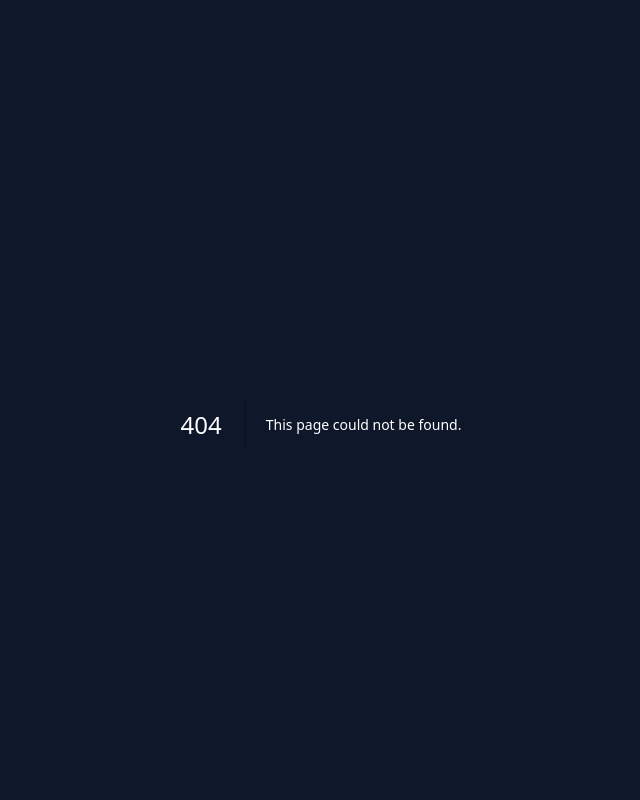
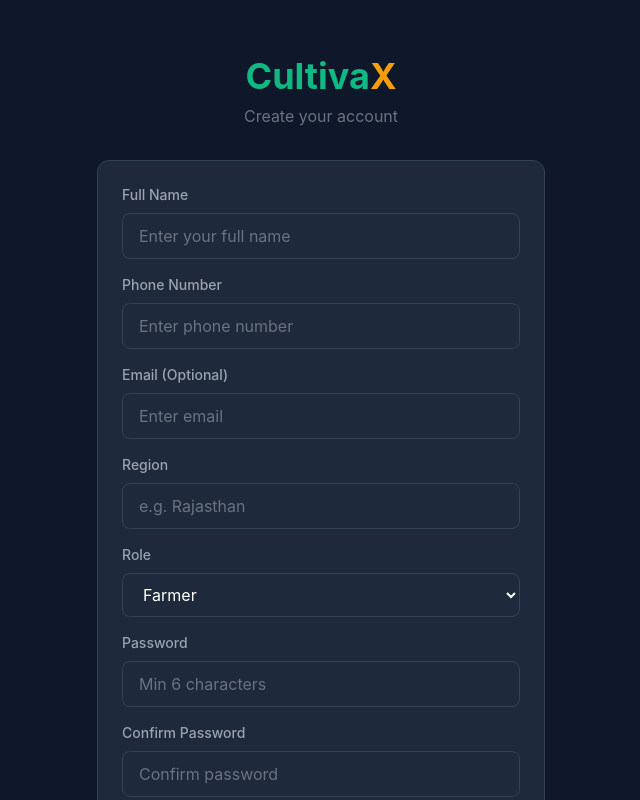
Before and after one commit to malikarpit/cultivax, a Next.js app in the folder frontend/: page /register in a window 1280 px wide. Before the commit this address had no page. Shown: the whole page, without its empty margins (319-959 px from the left). Built offline with nearby package versions, Linux system fonts and the light colour scheme.

Commit message:
feat: add login and registration pages

```diff
--- /dev/null
+++ b/frontend/src/app/login/page.tsx
@@ -0,0 +1,93 @@
+'use client';
+
+/**
+ * Login Page
+ */
+
+import { useState } from 'react';
+import { useRouter } from 'next/navigation';
+import Link from 'next/link';
+import { useAuth } from '@/context/AuthContext';
+
+export default function LoginPage() {
+  const [phone, setPhone] = useState('');
+  const [password, setPassword] = useState('');
+  const [error, setError] = useState('');
+  const [loading, setLoading] = useState(false);
+  const { login } = useAuth();
+  const router = useRouter();
+
+  const handleSubmit = async (e: React.FormEvent) => {
+    e.preventDefault();
+    setError('');
+    setLoading(true);
+
+    try {
+      await login(phone, password);
+      router.push('/dashboard');
+    } catch (err: any) {
+      setError(err.message || 'Login failed');
+    } finally {
+      setLoading(false);
+    }
+  };
+
+  return (
+    <div className="min-h-screen flex items-center justify-center bg-cultivax-bg">
+      <div className="w-full max-w-md">
+        {/* Logo */}
+        <div className="text-center mb-8">
+          <h1 className="text-4xl font-bold">
+            <span className="text-cultivax-primary">Cultiva</span>
+            <span className="text-cultivax-accent">X</span>
+          </h1>
+          <p className="text-gray-500 mt-2">Sign in to your account</p>
+        </div>
+
+        {/* Form */}
+        <form onSubmit={handleSubmit} className="card space-y-5">
+          {error && (
+            <div className="bg-red-500/10 border border-red-500/30 text-red-400 px-4 py-3 rounded-lg text-sm">
+              {error}
+            </div>
+          )}
+
+          <div>
+            <label className="block text-sm font-medium text-gray-400 mb-2">Phone Number</label>
+            <input
+              type="tel"
+              value={phone}
+              onChange={(e) => setPhone(e.target.value)}
+              placeholder="Enter your phone number"
+              required
+              className="w-full"
+            />
+          </div>
+
+          <div>
+            <label className="block text-sm font-medium text-gray-400 mb-2">Password</label>
+            <input
+              type="password"
+              value={password}
+              onChange={(e) => setPassword(e.target.value)}
+              placeholder="Enter your password"
+              required
+              className="w-full"
+            />
+          </div>
+
+          <button type="submit" disabled={loading} className="btn-primary w-full">
+            {loading ? 'Signing in...' : 'Sign In'}
+          </button>
+
+          <p className="text-center text-sm text-gray-500">
+            Don&apos;t have an account?{' '}
+            <Link href="/register" className="text-cultivax-primary hover:underline">
+              Register
+            </Link>
+          </p>
+        </form>
+      </div>
+    </div>
+  );
+}
--- /dev/null
+++ b/frontend/src/app/register/page.tsx
@@ -0,0 +1,122 @@
+'use client';
+
+/**
+ * Registration Page
+ */
+
+import { useState } from 'react';
+import { useRouter } from 'next/navigation';
+import Link from 'next/link';
+import { useAuth } from '@/context/AuthContext';
+
+export default function RegisterPage() {
+  const [formData, setFormData] = useState({
+    full_name: '',
+    phone: '',
+    email: '',
+    password: '',
+    confirmPassword: '',
+    role: 'farmer',
+    region: '',
+  });
+  const [error, setError] = useState('');
+  const [loading, setLoading] = useState(false);
+  const { register } = useAuth();
+  const router = useRouter();
+
+  const handleChange = (e: React.ChangeEvent<HTMLInputElement | HTMLSelectElement>) => {
+    setFormData({ ...formData, [e.target.name]: e.target.value });
+  };
+
+  const handleSubmit = async (e: React.FormEvent) => {
+    e.preventDefault();
+    setError('');
+
+    if (formData.password !== formData.confirmPassword) {
+      setError('Passwords do not match');
+      return;
+    }
+
+    setLoading(true);
+    try {
+      const { confirmPassword, ...registrationData } = formData;
+      await register(registrationData);
+      router.push('/dashboard');
+    } catch (err: any) {
+      setError(err.message || 'Registration failed');
+    } finally {
+      setLoading(false);
+    }
+  };
+
+  return (
+    <div className="min-h-screen flex items-center justify-center bg-cultivax-bg py-8">
+      <div className="w-full max-w-md">
+        <div className="text-center mb-8">
+          <h1 className="text-4xl font-bold">
+            <span className="text-cultivax-primary">Cultiva</span>
+            <span className="text-cultivax-accent">X</span>
+          </h1>
+          <p className="text-gray-500 mt-2">Create your account</p>
+        </div>
+
+        <form onSubmit={handleSubmit} className="card space-y-4">
+          {error && (
+            <div className="bg-red-500/10 border border-red-500/30 text-red-400 px-4 py-3 rounded-lg text-sm">
+              {error}
+            </div>
+          )}
+
+          <div>
+            <label className="block text-sm font-medium text-gray-400 mb-2">Full Name</label>
+            <input name="full_name" value={formData.full_name} onChange={handleChange} placeholder="Enter your full name" required className="w-full" />
+          </div>
+
+          <div>
+            <label className="block text-sm font-medium text-gray-400 mb-2">Phone Number</label>
+            <input name="phone" type="tel" value={formData.phone} onChange={handleChange} placeholder="Enter phone number" required className="w-full" />
+          </div>
+
+          <div>
+            <label className="block text-sm font-medium text-gray-400 mb-2">Email (Optional)</label>
+            <input name="email" type="email" value={formData.email} onChange={handleChange} placeholder="Enter email" className="w-full" />
+          </div>
+
+          <div>
+            <label className="block text-sm font-medium text-gray-400 mb-2">Region</label>
+            <input name="region" value={formData.region} onChange={handleChange} placeholder="e.g. Rajasthan" className="w-full" />
+          </div>
+
+          <div>
+            <label className="block text-sm font-medium text-gray-400 mb-2">Role</label>
+            <select name="role" value={formData.role} onChange={handleChange} className="w-full bg-cultivax-surface border border-cultivax-card rounded-lg px-4 py-2.5 text-white">
+              <option value="farmer">Farmer</option>
+              <option value="provider">Service Provider</option>
+            </select>
+          </div>
+
+          <div>
+            <label className="block text-sm font-medium text-gray-400 mb-2">Password</label>
+            <input name="password" type="password" value={formData.password} onChange={handleChange} placeholder="Min 6 characters" required className="w-full" />
+          </div>
+
+          <div>
+            <label className="block text-sm font-medium text-gray-400 mb-2">Confirm Password</label>
+            <input name="confirmPassword" type="password" value={formData.confirmPassword} onChange={handleChange} placeholder="Confirm password" required className="w-full" />
+          </div>
+
+          <button type="submit" disabled={loading} className="btn-primary w-full">
+            {loading ? 'Creating account...' : 'Create Account'}
+          </button>
+
+          <p className="text-center text-sm text-gray-500">
+            Already have an account?{' '}
+            <Link href="/login" className="text-cultivax-primary hover:underline">
+              Sign In
+            </Link>
+          </p>
+        </form>
+      </div>
+    </div>
+  );
+}
--- /dev/null
+++ b/frontend/src/lib/api.ts
@@ -0,0 +1,48 @@
+/**
+ * API Client
+ * Fetch wrapper with automatic JWT header injection.
+ */
+
+import { getToken } from './auth';
+
+const API_URL = process.env.NEXT_PUBLIC_API_URL || 'http://localhost:8000';
+
+interface ApiOptions {
+  method?: string;
+  body?: any;
+  headers?: Record<string, string>;
+}
+
+export async function api<T = any>(
+  endpoint: string,
+  options: ApiOptions = {}
+): Promise<T> {
+  const token = getToken();
+  const headers: Record<string, string> = {
+    'Content-Type': 'application/json',
+    ...options.headers,
+  };
+
+  if (token) {
+    headers['Authorization'] = `Bearer ${token}`;
+  }
+
+  const response = await fetch(`${API_URL}${endpoint}`, {
+    method: options.method || 'GET',
+    headers,
+    body: options.body ? JSON.stringify(options.body) : undefined,
+  });
+
+  if (!response.ok) {
+    const error = await response.json().catch(() => ({ detail: 'Network error' }));
+    throw new Error(error.detail || `API error: ${response.status}`);
+  }
+
+  return response.json();
+}
+
+// Convenience methods
+export const apiGet = <T>(url: string) => api<T>(url);
+export const apiPost = <T>(url: string, body: any) => api<T>(url, { method: 'POST', body });
+export const apiPut = <T>(url: string, body: any) => api<T>(url, { method: 'PUT', body });
+export const apiDelete = <T>(url: string) => api<T>(url, { method: 'DELETE' });
```
Also changed, not shown: 1 other file (tests, documents, lock files or other folders).
